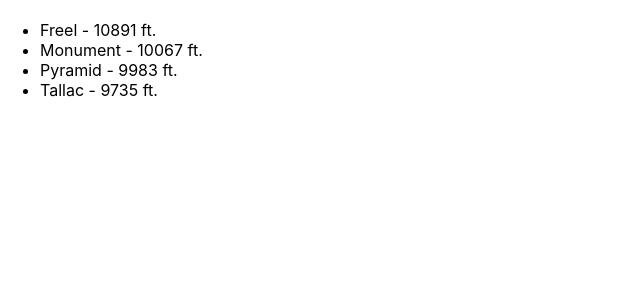
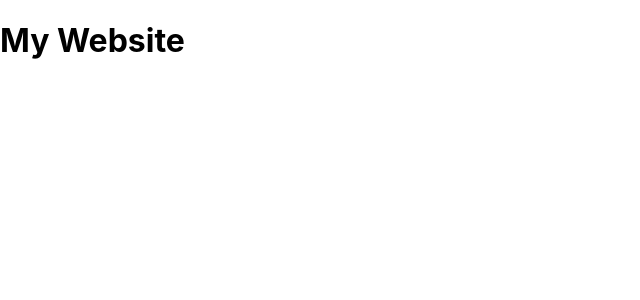
Before and after one commit to RMompati/a596pg, a React (Create React App) app: page / in a window 1280 px wide. Shown: the top 300 px of the page, without its empty margins (0-640 px from the left). Built offline with nearby package versions, Linux system fonts and the light colour scheme.

Commit message:
Using BrowserRoute, Routes, Route to add routing to the app.

```diff
--- a/package.json
+++ b/package.json
@@ -8,6 +8,7 @@
     "@testing-library/user-event": "^13.5.0",
     "react": "^18.2.0",
     "react-dom": "^18.2.0",
+    "react-router-dom": "^6.18.0",
     "react-scripts": "5.0.1",
     "web-vitals": "^2.1.4"
   },
--- a/src/App.js
+++ b/src/App.js
@@ -1,37 +1,31 @@
 import './App.css';
 
-const peaks = [
-  { name: "Freel", elevation: 10891},
-  { name: "Monument", elevation: 10067},
-  { name: "Pyramid", elevation: 9983},
-  { name: "Tallac", elevation: 9735},
-];
-
-function List({data, renderItem, renderEmpty}) {
-  return !data.length ? renderEmpty
-      :(
-          <ul>
-            {
-              data.map((item) => (
-                  <li key={item.name}>{renderItem(item)}</li>
-              ))
-            }
-          </ul>
-      );
-}
-
-function App() {
-  /** This <> ... </> is a shorthand for <React.Fragment /> */
+function Home() {
   return (
-      <List data={peaks}
-            renderEmpty={<p>This list is empty</p>}
-            renderItem={item => (
-                <>
-                  {item.name} - {item.elevation} ft.
-                </>
-            )}
-      />
+      <div>
+        <h1>My Website</h1>
+      </div>
   );
 }
 
-export default App;
+export function Contact() {
+  return (
+      <div>
+        <h1>Contact Us</h1>
+      </div>
+  );
+}
+
+export function About() {
+  return (
+      <div>
+        <h1>About Us</h1>
+      </div>
+  );
+}
+
+export function App() {
+  return (
+      <Home />
+  );
+}
--- a/src/index.js
+++ b/src/index.js
@@ -1,17 +1,22 @@
 import React from 'react';
 import ReactDOM from 'react-dom/client';
+import { BrowserRouter, Routes, Route } from "react-router-dom";
 import './index.css';
-import App from './App';
-import reportWebVitals from './reportWebVitals';
+import {App, About, Contact} from './App';
+// import reportWebVitals from './reportWebVitals';
 
 const root = ReactDOM.createRoot(document.getElementById('root'));
 root.render(
-  <React.StrictMode>
-    <App />
-  </React.StrictMode>
+    <BrowserRouter>
+      <Routes>
+        <Route path="/" element={<App />}></Route>
+        <Route path="/about" element={<About />}></Route>
+        <Route path="/contact-us" element={<Contact />}></Route>
+      </Routes>
+    </BrowserRouter>
 );
 
 // If you want to start measuring performance in your app, pass a function
 // to log results (for example: reportWebVitals(console.log))
 // or send to an analytics endpoint. Learn more: https://bit.ly/CRA-vitals
-reportWebVitals();
+// reportWebVitals();
```
Also changed, not shown: 1 other file (tests, documents, lock files or other folders).
